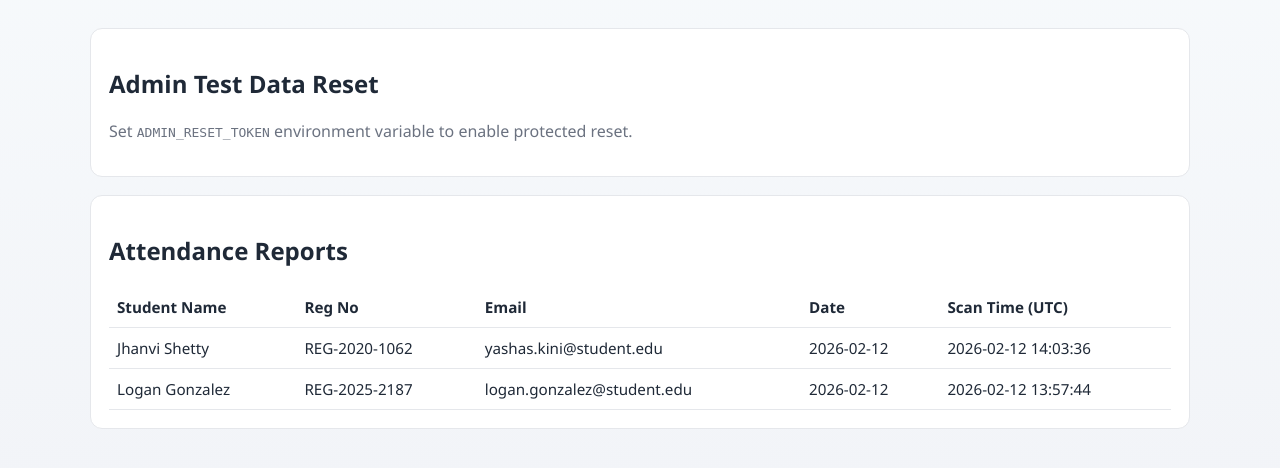
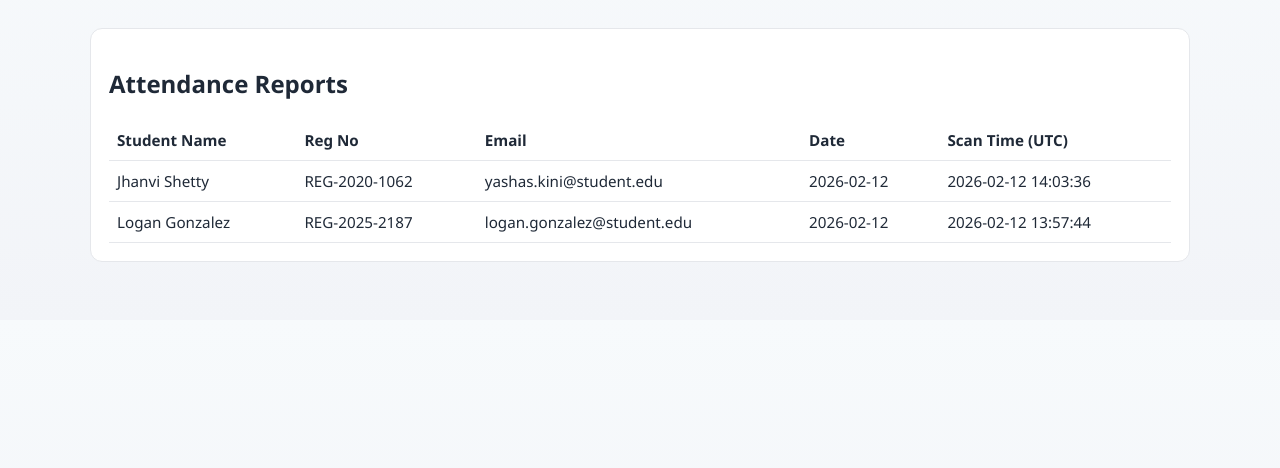
Before and after one commit to UtsavMishra0910/icreateqr, a FastAPI app: page /reports in a window 1280 px wide. Shown: the part 115-583 px from the top of the page. Run offline with FastAPI, Linux system fonts and the light colour scheme; data comes from the database, SQL or seed files in the repository; some libraries are stand-ins or nearby versions.

Commit message:
revert: remove admin reset feature from app and docs

```diff
--- a/app/config.py
+++ b/app/config.py
@@ -12,7 +12,6 @@ if DATABASE_URL.startswith("postgres://"):
     # Render may provide postgres://, but SQLAlchemy expects postgresql://
     DATABASE_URL = DATABASE_URL.replace("postgres://", "postgresql+psycopg2://", 1)
 SECRET_KEY = os.getenv("SECRET_KEY", "dev-secret-key")
-ADMIN_RESET_TOKEN = os.getenv("ADMIN_RESET_TOKEN", "")
 
 UPLOAD_DIR = Path(os.getenv("UPLOAD_DIR", BASE_DIR / "uploads"))
 QR_DIR = Path(os.getenv("QR_DIR", BASE_DIR / "qrcodes"))
--- a/app/main.py
+++ b/app/main.py
@@ -8,7 +8,7 @@ from fastapi.templating import Jinja2Templates
 from sqlalchemy.exc import IntegrityError
 from sqlalchemy.orm import Session
 
-from app.config import ADMIN_RESET_TOKEN, BASE_DIR, UPLOAD_DIR
+from app.config import BASE_DIR, UPLOAD_DIR
 from app.database import Base, engine, get_db
 from app.models import Attendance, Student
 from app.services import build_qr_zip, generate_qr, read_students_dataframe, upsert_students
@@ -141,32 +141,4 @@ def reports_page(request: Request, db: Session = Depends(get_db)):
         .order_by(Attendance.scan_time.desc())
         .all()
     )
-    return templates.TemplateResponse(
-        "reports.html",
-        {
-            "request": request,
-            "rows": rows,
-            "admin_reset_enabled": bool(ADMIN_RESET_TOKEN),
-        },
-    )
-
-
-@app.post("/admin/clear-test-data")
-def clear_test_data(
-    token: str = Form(...),
-    scope: str = Form("attendance"),
-    db: Session = Depends(get_db),
-):
-    if not ADMIN_RESET_TOKEN:
-        raise HTTPException(status_code=403, detail="Admin reset is disabled")
-    if token != ADMIN_RESET_TOKEN:
-        raise HTTPException(status_code=403, detail="Invalid admin token")
-
-    if scope not in {"attendance", "all"}:
-        raise HTTPException(status_code=400, detail="Invalid scope")
-
-    db.query(Attendance).delete()
-    if scope == "all":
-        db.query(Student).delete()
-    db.commit()
-    return RedirectResponse(url="/reports", status_code=303)
+    return templates.TemplateResponse("reports.html", {"request": request, "rows": rows})
--- a/render.yaml
+++ b/render.yaml
@@ -12,8 +12,6 @@ services:
           property: connectionString
       - key: SECRET_KEY
         generateValue: true
-      - key: ADMIN_RESET_TOKEN
-        generateValue: true
       - key: UPLOAD_DIR
         value: uploads
       - key: QR_DIR
--- a/templates/reports.html
+++ b/templates/reports.html
@@ -1,22 +1,5 @@
 {% extends "base.html" %}
 {% block content %}
-<section class="card">
-    <h2>Admin Test Data Reset</h2>
-    {% if admin_reset_enabled %}
-    <p class="muted">Use your admin token to clear test data after QA.</p>
-    <form class="upload-form" method="post" action="/admin/clear-test-data">
-        <input type="password" name="token" placeholder="Admin reset token" required />
-        <select name="scope" required>
-            <option value="attendance">Clear Attendance Only</option>
-            <option value="all">Clear Students + Attendance</option>
-        </select>
-        <button class="btn ghost" type="submit" onclick="return confirm('Are you sure you want to clear selected data?')">Clear Data</button>
-    </form>
-    {% else %}
-    <p class="muted">Set <code>ADMIN_RESET_TOKEN</code> environment variable to enable protected reset.</p>
-    {% endif %}
-</section>
-
 <section class="card">
     <h2>Attendance Reports</h2>
     <div class="table-wrap">
```
Also changed, not shown: README.md, 1 other file.
